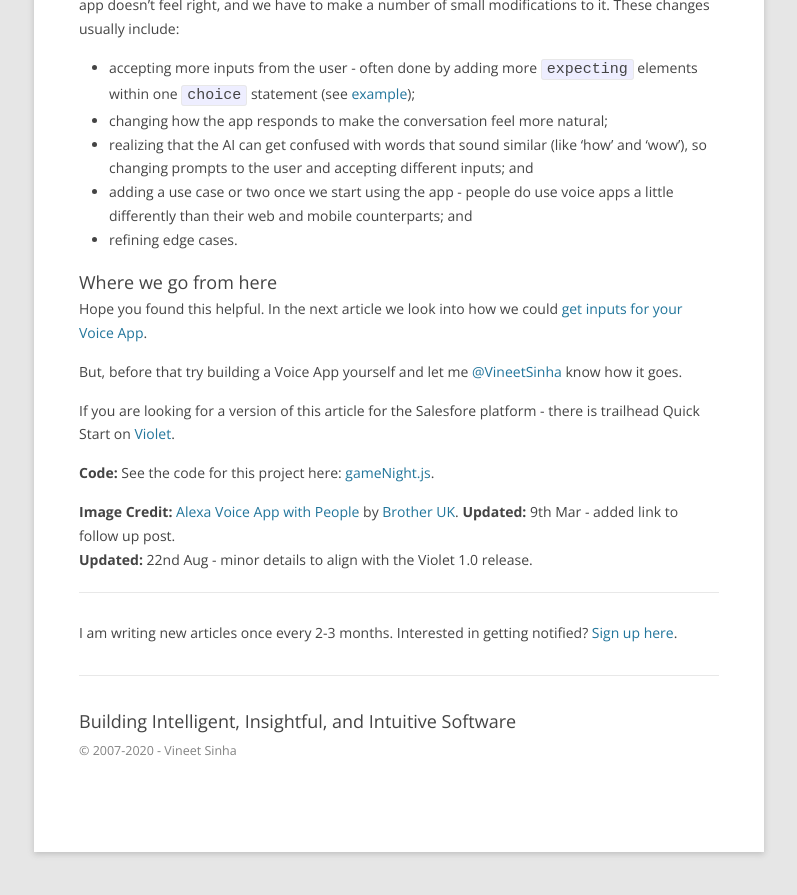
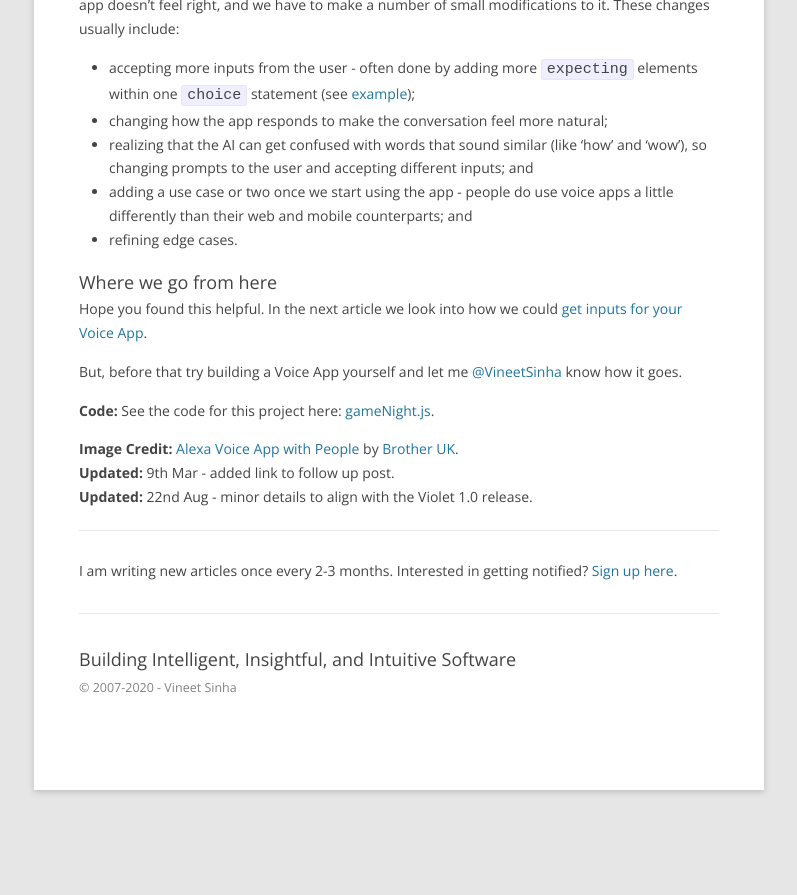
Before and after one commit to i3labs/i3labs.github.io, a Jekyll site: the page built from _posts/2019-02-02-building-a-voice-app-in-30-minutes.md, in a window 1280 px wide and 900 px high, scrolled down 5896 px. Shown: the top 895 px of the window, without its empty margins (241-1038 px from the left). Built offline with Jekyll 4.4.1, drawn with Linux system fonts in a browser that asks for light colours; after the commit the page ends 6734 px from its top, so only the background shows below that.

Commit message:
minor tweaks and removing the broken link to trailhead

```diff
--- a/_posts/2019-02-02-building-a-voice-app-in-30-minutes.md
+++ b/_posts/2019-02-02-building-a-voice-app-in-30-minutes.md
@@ -211,7 +211,7 @@
 
 But, before that try building a Voice App yourself and let me [@VineetSinha](https://twitter.com/VineetSinha) know how it goes.
 
-If you are looking for a version of this article for the Salesfore platform - there is trailhead Quick Start on [Violet](https://trailhead.salesforce.com/en/content/learn/projects/quickstart-violet).
+[//]: # If you are looking for a version of this article for the Salesfore platform - there is trailhead Quick Start on [Violet](https://trailhead.salesforce.com/en/content/learn/projects/quickstart-violet).
 
 **Code:** See the code for this project here: [gameNight.js](https://github.com/vineet-sinha/violet-trailhead/blob/master/gameNight.js).
 
```
